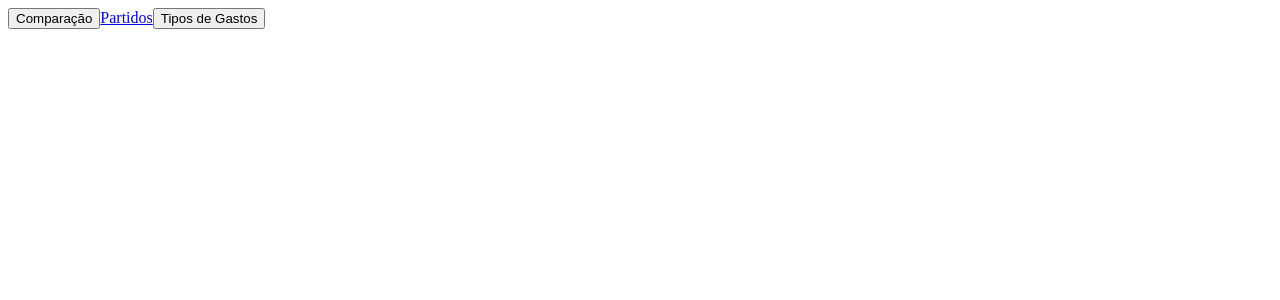
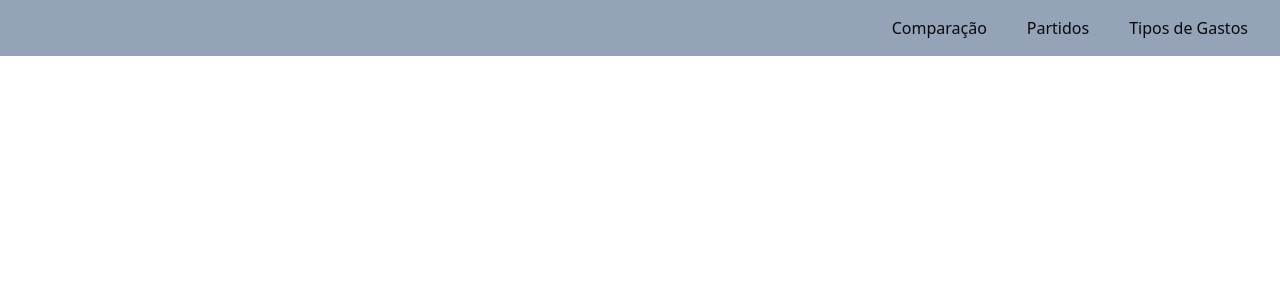
Before and after one commit to matheusbs8/WebApplicationCamara, a Next.js app in the folder front/: page /components/Header in a window 1280 px wide. Shown: the top 300 px of the page. Built offline with nearby package versions, Linux system fonts and the light colour scheme.

Commit message:
navegacao funcional

```diff
--- a/front/app/layout.tsx
+++ b/front/app/layout.tsx
@@ -2,6 +2,8 @@ export const metadata = {
   title: 'Next.js',
   description: 'Generated by Next.js',
 }
+
+import './globals.css'
 
 export default function RootLayout({
   children,
--- a/front/app/page.tsx
+++ b/front/app/page.tsx
@@ -1,8 +1,6 @@
 import Home from '@/pages/telas/telaDeputados'
-import './globals.css'
 import type { Metadata } from 'next'
 import { Inter } from 'next/font/google'
-import Parties from '@/pages/telas/telaPartidos'
 const inter = Inter({ subsets: ['latin'] })
 
 export const metadata: Metadata = {
--- /dev/null
+++ b/front/pages/_app.tsx
@@ -0,0 +1,7 @@
+import type { AppProps } from 'next/app'
+
+import "../app/globals.css"
+
+export default function MyApp({ Component, pageProps }: AppProps) {
+  return <Component {...pageProps} />
+}
--- a/front/pages/components/Header.tsx
+++ b/front/pages/components/Header.tsx
@@ -1,9 +1,11 @@
-import Link from "next/link";
+import { useRouter } from "next/navigation"
+
 export default function Header(){
+    const router = useRouter()
     return (
         <header className="bg-slate-400 text-zinc-950 h-14 flex align-center justify-end space-x-10 px-8">
             <button >Comparação</button>
-            <Link href='/telas/telaPartidos'>Partidos</Link>
+            <button onClick={()=>{router.push('/telas/telaPartidos')}}>Partidos</button>
             <button>Tipos de Gastos</button>
         </header>
         )
```
